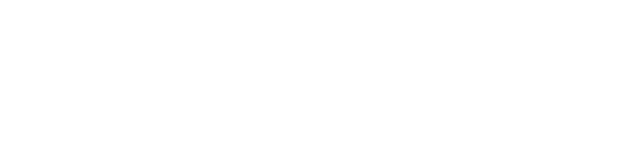
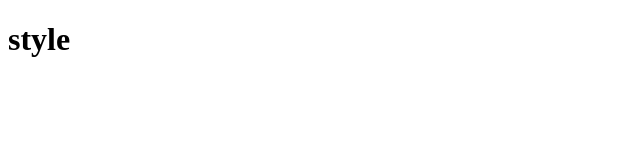
Before and after one commit to kaviyasvk/kaviyasvk.github.io, a plain HTML site: page index.html in a window 1280 px wide. Shown: the whole page, without its empty margins (0-640 px from the left). Drawn offline with Linux system fonts and the light colour scheme.

Commit message:
Update index.html

```diff
--- a/index.html
+++ b/index.html
@@ -6,6 +6,8 @@
     <title>Document</title>
 </head>
 <body>
-
+<h1>
+    style
+</h1>
 </body>
 </html>
```
